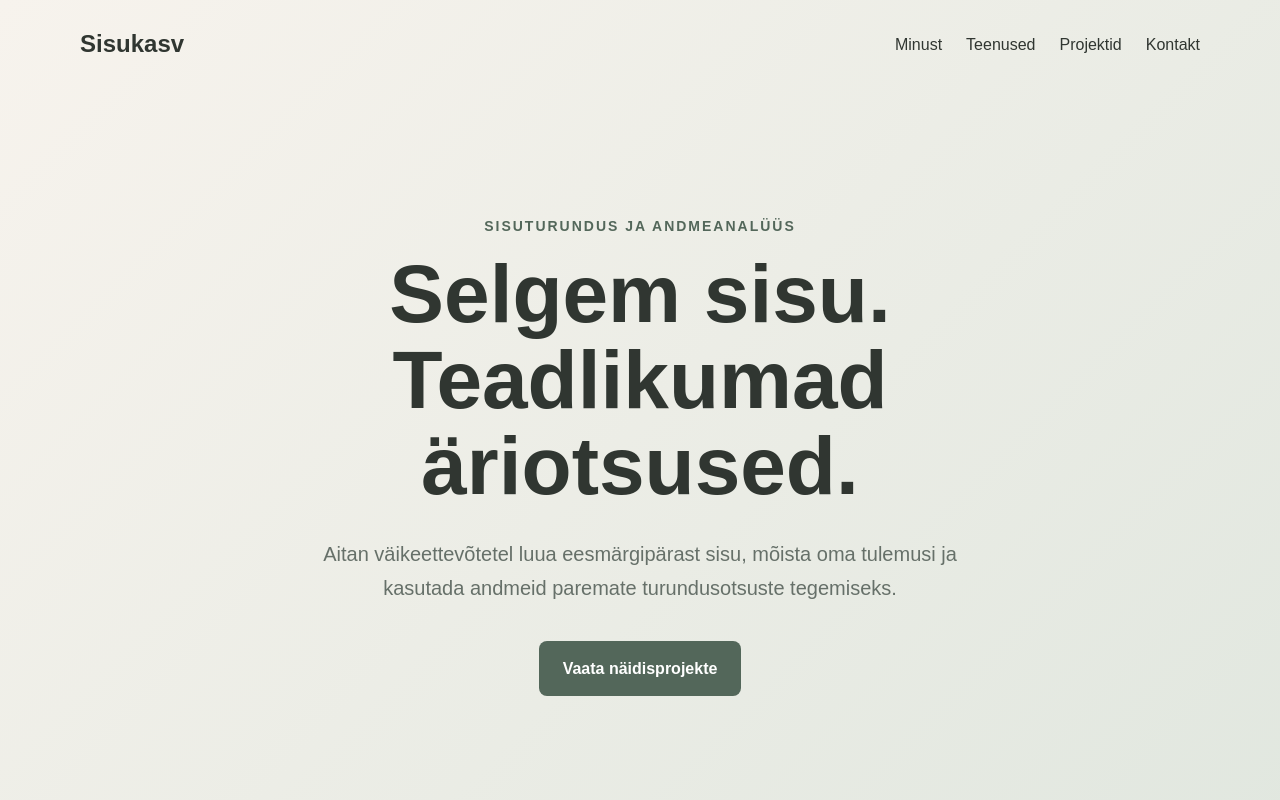
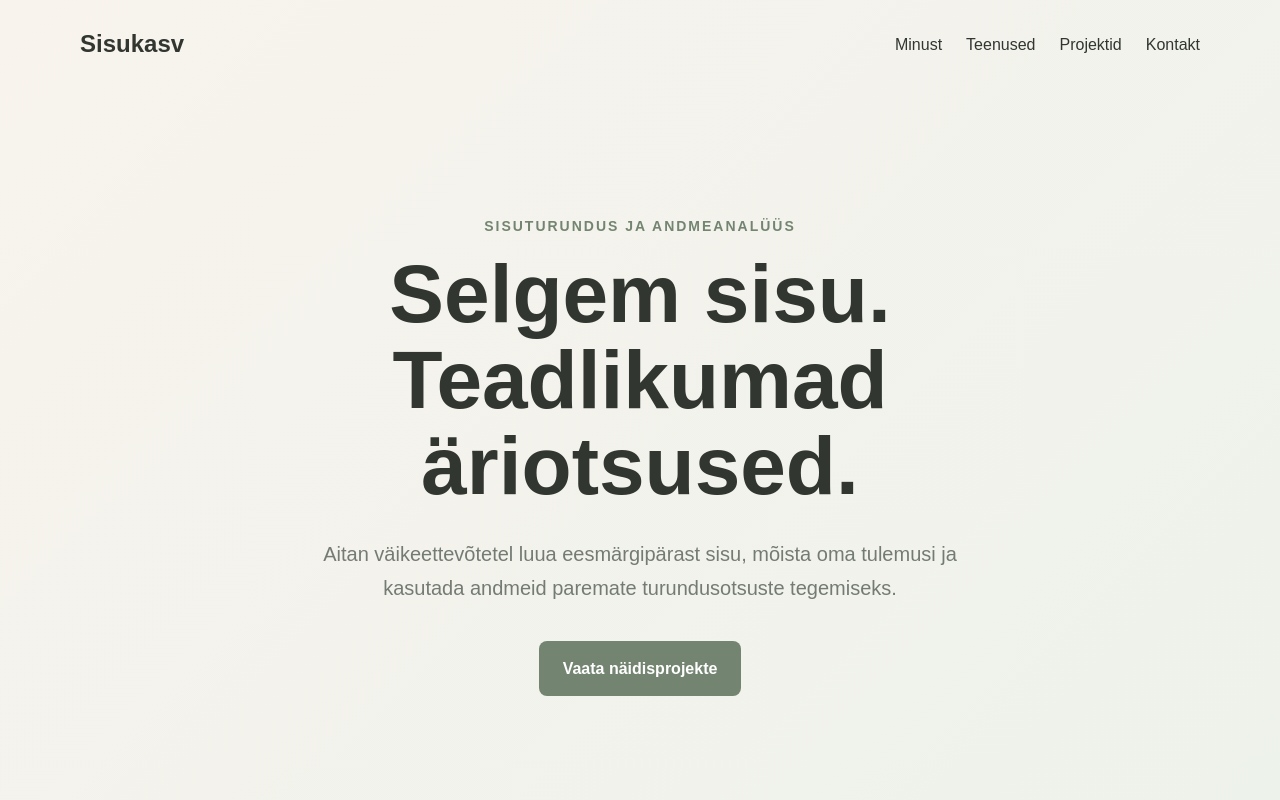
Before and after one commit to ritakasesalu-ai/sisukasv-content-marketing, a plain HTML site: page index.html in a window 1280 px wide. Shown: the top 800 px of the page. Drawn offline with Linux system fonts and the light colour scheme.

Commit message:
Refactor CSS variables for background and text colors
Updated color variables for improved design consistency.

```diff
--- a/style.css
+++ b/style.css
@@ -1,11 +1,11 @@
 :root {
-    --background: #f7f3ed;
+    --background: #f8f3ed;
     --surface: #fffdf9;
-    --text: #303631;
-    --muted: #667069;
-    --accent: #718878;
-    --accent-dark: #53675a;
-    --border: #dfe4de;
+    --text: #313630;
+    --muted: #737b73;
+    --accent: #bcc8b7;
+    --accent-dark: #738571;
+    --border: #eadfd5;
     --max-width: 1120px;
 }
 
@@ -35,9 +35,13 @@ a {
     background:
         linear-gradient(
             135deg,
-            rgba(247, 243, 237, 0.96),
-            rgba(223, 230, 222, 0.9)
+            rgba(248, 243, 237, 0.96),
+            rgba(236, 242, 235, 0.88)
         );
+}
+
+.section-contact {
+    background: #f0ece6;
 }
 
 .navigation {
```
